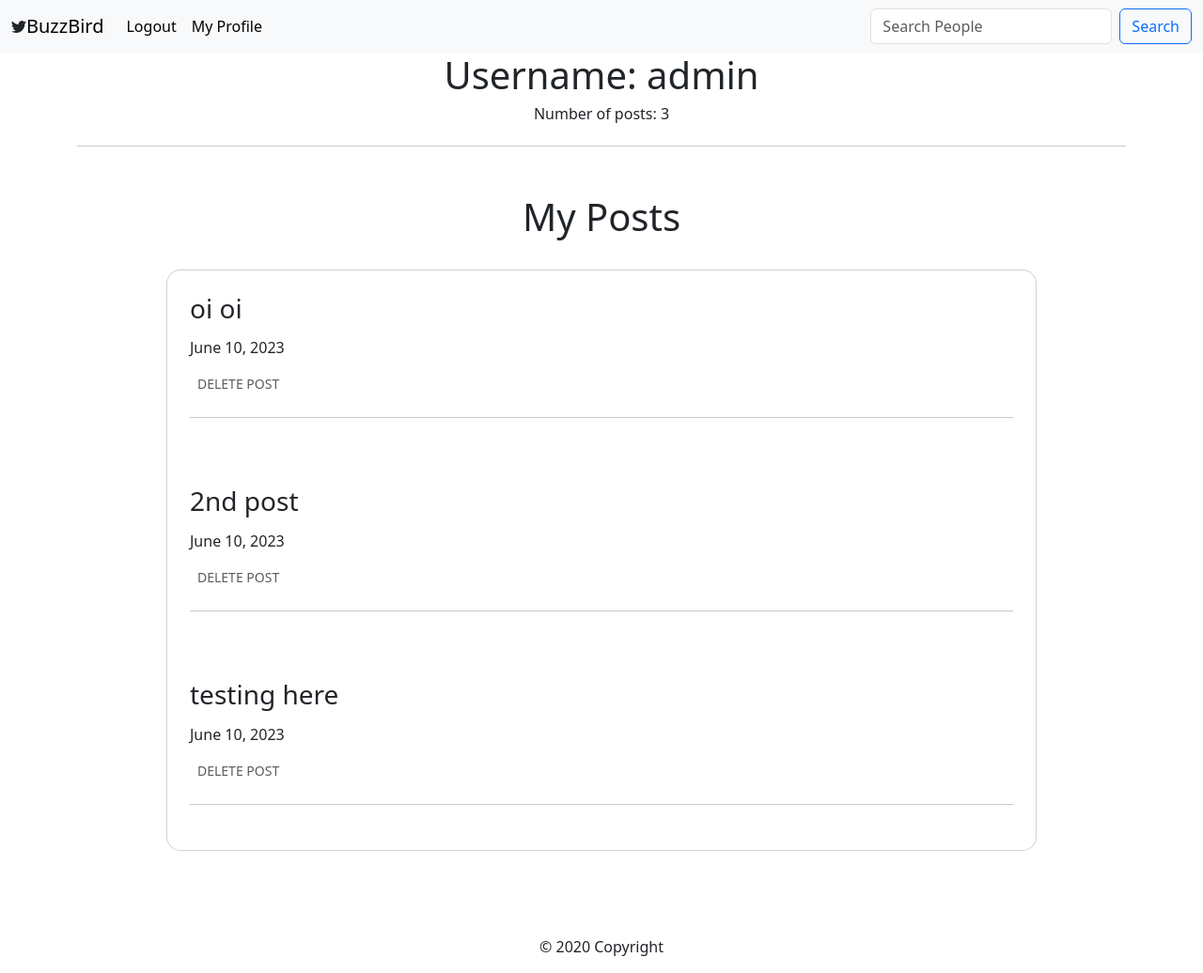
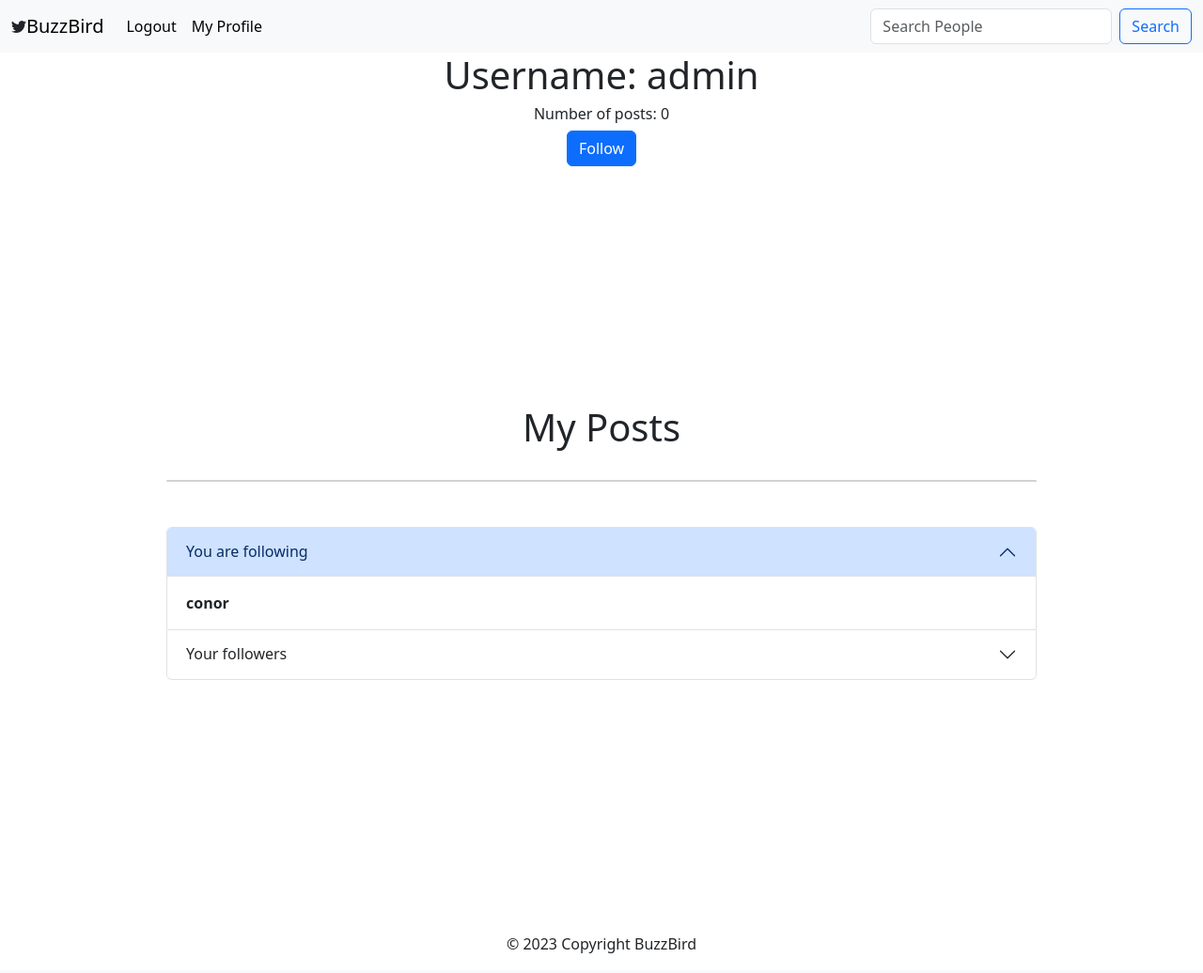
Before and after one commit to Nareshganesan10/BuzzBird, a Django app: page /BuzzBird/search/ in a window 1280 px wide. Shown: the whole page at 94% size. After the commit the page ends 1015 px from the top, so only its background shows below. Run offline with Django 4.2, Linux system fonts and the light colour scheme; a user stored in the database is signed in; data comes from the database, SQL or seed files in the repository.

Commit message:
Profile, Follow option, followers and following list all these features are completed, Need to work on the validations

```diff
--- a/BuzzBird/admin.py
+++ b/BuzzBird/admin.py
@@ -2,3 +2,4 @@ from django.contrib import admin
 from BuzzBird import models
 
 admin.site.register(models.PostModel)
+admin.site.register(models.FollowModel)
--- a/BuzzBird/templates/authenticate/profile.html
+++ b/BuzzBird/templates/authenticate/profile.html
@@ -4,8 +4,16 @@
 <div class="container" style="text-align: center;">
 <h1>Username: {{username}}</h1>
 <h6>Number of posts: {{number_of_posts}}</h6>
+{% if user == username%}
+<div class="col-12">
+  <a button class="btn btn-primary" type="submit" href='{% url "home" %}'>Post Something?!</button></a>
 </div>
-<hr class="my-4">
+{% else %}
+<div class="col-12">
+  <a button class="btn btn-primary" type="submit" href='{% url "follow" username %}'>Follow</button></a>
+</div>
+{% endif %}
+</div>
 <section class="vh-100" style="background-color: white;">
     <div class="row d-flex justify-content-center align-items-center h-100">
       <div class="col col-xl-10">
@@ -23,6 +31,37 @@
           </div>
           {% endfor %}
       </div>
+      <div class="accordion" id="accordionPanelsStayOpenExample">
+        <div class="accordion-item">
+          <h2 class="accordion-header">
+            <button class="accordion-button" type="button" data-bs-toggle="collapse" data-bs-target="#panelsStayOpen-collapseOne" aria-expanded="true" aria-controls="panelsStayOpen-collapseOne">
+              You are following
+            </button>
+          </h2>
+          <div id="panelsStayOpen-collapseOne" class="accordion-collapse collapse show">
+            <div class="accordion-body">
+              {% for user in following %}
+              <strong>{{user}}</strong></br>
+              {% endfor %}
+            </div>
+          </div>
+        </div>
+        <div class="accordion-item">
+          <h2 class="accordion-header">
+            <button class="accordion-button collapsed" type="button" data-bs-toggle="collapse" data-bs-target="#panelsStayOpen-collapseTwo" aria-expanded="false" aria-controls="panelsStayOpen-collapseTwo">
+              Your followers
+            </button>
+          </h2>
+          <div id="panelsStayOpen-collapseTwo" class="accordion-collapse collapse">
+            <div class="accordion-body">
+              {% for user in followers %}
+              <strong>{{user}}</strong></br>
+              {% endfor %}
+            </div>
+          </div>
+        </div>
+      </div>
+    </div>
     </div>
   </div>
 </section>
--- a/BuzzBird/urls.py
+++ b/BuzzBird/urls.py
@@ -8,4 +8,5 @@ urlpatterns = [
     path("signout/", view=views.signout, name="signout"),
     path("search/", view=views.search, name="search"),
     path("delete_post/<str:username>", view=views.delete_post, name="delete_post"),
+    path("follow/<str:username>", view=views.follow, name="follow"),
 ]
--- a/BuzzBird/views.py
+++ b/BuzzBird/views.py
@@ -9,6 +9,7 @@ from django.contrib.auth import login, logout, authenticate
 from django.contrib import messages
 from .forms import PostForm
 from django.utils import timezone
+from BuzzBird.models import FollowModel
 
 
 @api_view(['GET', 'POST', 'PUT', 'DELETE'])
@@ -52,8 +53,8 @@ def signin(request):
             messages.success(request,"Logged in")
             return redirect('home')
         else:
-            messages.success("incorrect username or password")
-            return redirect(request,'home')
+            messages.success(request, "incorrect username or password")
+            return redirect('home')
     return render(request, "authenticate/signin.html", {})
 
 
@@ -107,11 +108,20 @@ def search(request):
     elif request.method == 'GET':
         searched_username = request.user
     posts = PostModel.objects.filter(username__username=searched_username).values().order_by('-time_posted')
+    #following_values = People the user is following
+    following_values = list(FollowModel.objects.filter(username=str(request.user)).values_list('follows', flat=True))
+    #follower_values = The people that follows the user
+    follower_values = list(FollowModel.objects.filter(follows=str(request.user)).values_list('username', flat=True))
     number_of_posts = len(posts)
+    print(following_values)
+    print(follower_values)
     return render(request, "authenticate/profile.html", {
+        'user': str(request.user),
         'posts': posts,
         'number_of_posts': number_of_posts,
-        'username': searched_username
+        'username': searched_username,
+        'following': following_values,
+        'followers': follower_values,
     })
 
 
@@ -120,3 +130,14 @@ def search(request):
 @ensure_csrf_cookie
 def delete_post(request):
     pass
+
+
+@api_view(['GET', 'POST', 'PUT', 'DELETE'])
+@ensure_csrf_cookie
+def follow(request, username):
+    if request.user.is_authenticated:
+        user = User.objects.filter(username=username).first()
+        follow = FollowModel.objects.create(follows=str(user), username=str(request.user), follower=None)
+        follow.save()
+        messages.success(request, "You are following" + str(username))
+    return redirect('search')
--- a/templates/base.html
+++ b/templates/base.html
@@ -18,7 +18,7 @@
             <span class="navbar-toggler-icon"></span>
           </button>
           <div class="collapse navbar-collapse" id="navbarSupportedContent">
-            {% if user.is_authenticated %}
+            {% if request.user.is_authenticated %}
             <ul class="navbar-nav me-auto mb-2 mb-lg-0">
               <li class="nav-item">
                 <a class="nav-link active" aria-current="page" href="{% url 'signout' %}">Logout</a>
@@ -53,6 +53,6 @@
 </div>
 <footer class="bg-light text-center text-lg-start">
   <div class="text-center p-3" style="background-color: white;">
-    © 2020 Copyright
+    © 2023 Copyright BuzzBird
   </div>
 </footer>
```
Also changed, not shown: BuzzBird/models.py (+11 -7 lines), BuzzBird/migrations/0001_initial.py, BuzzBird/migrations/0002_alter_postmodel_username.py (deleted), db.sqlite3.
